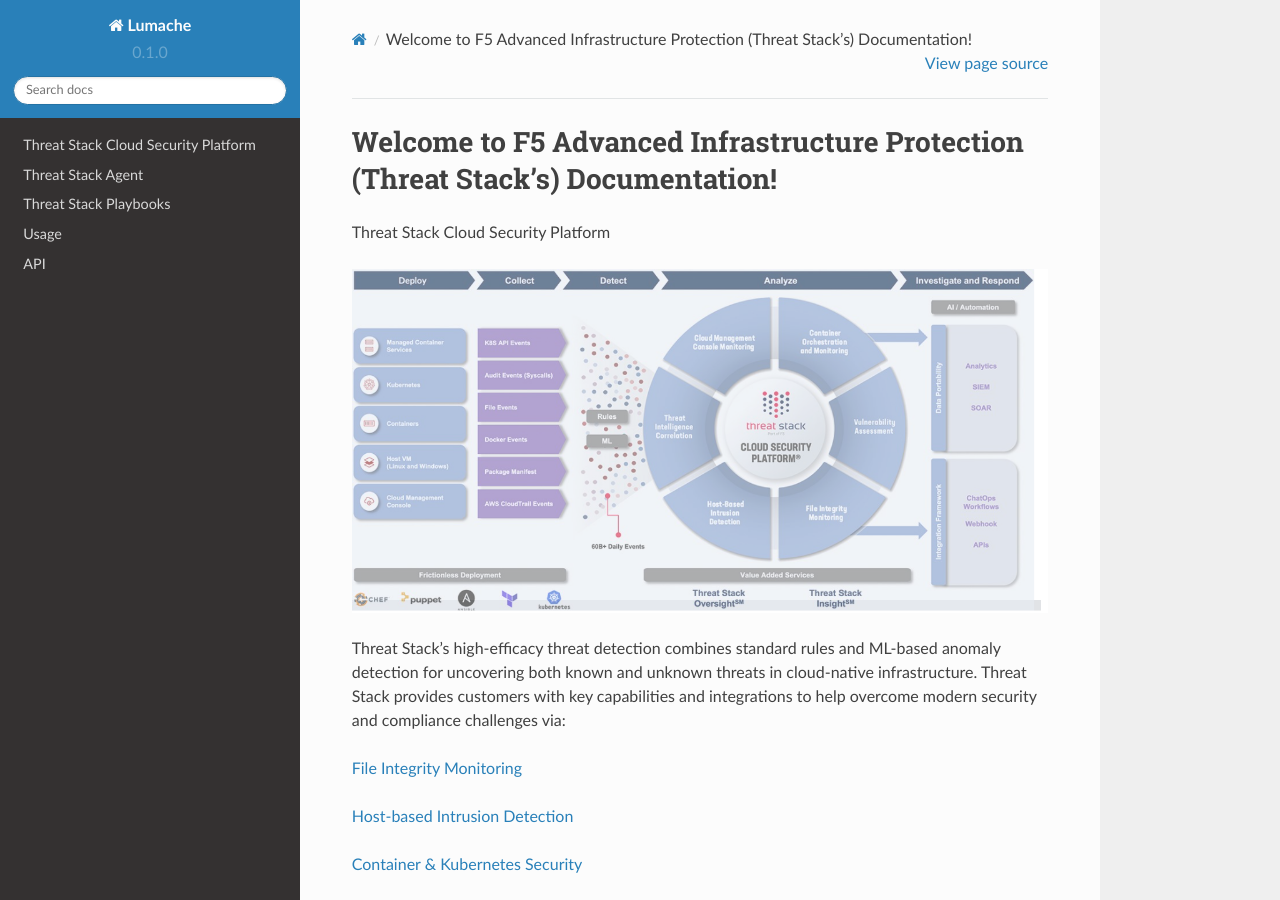
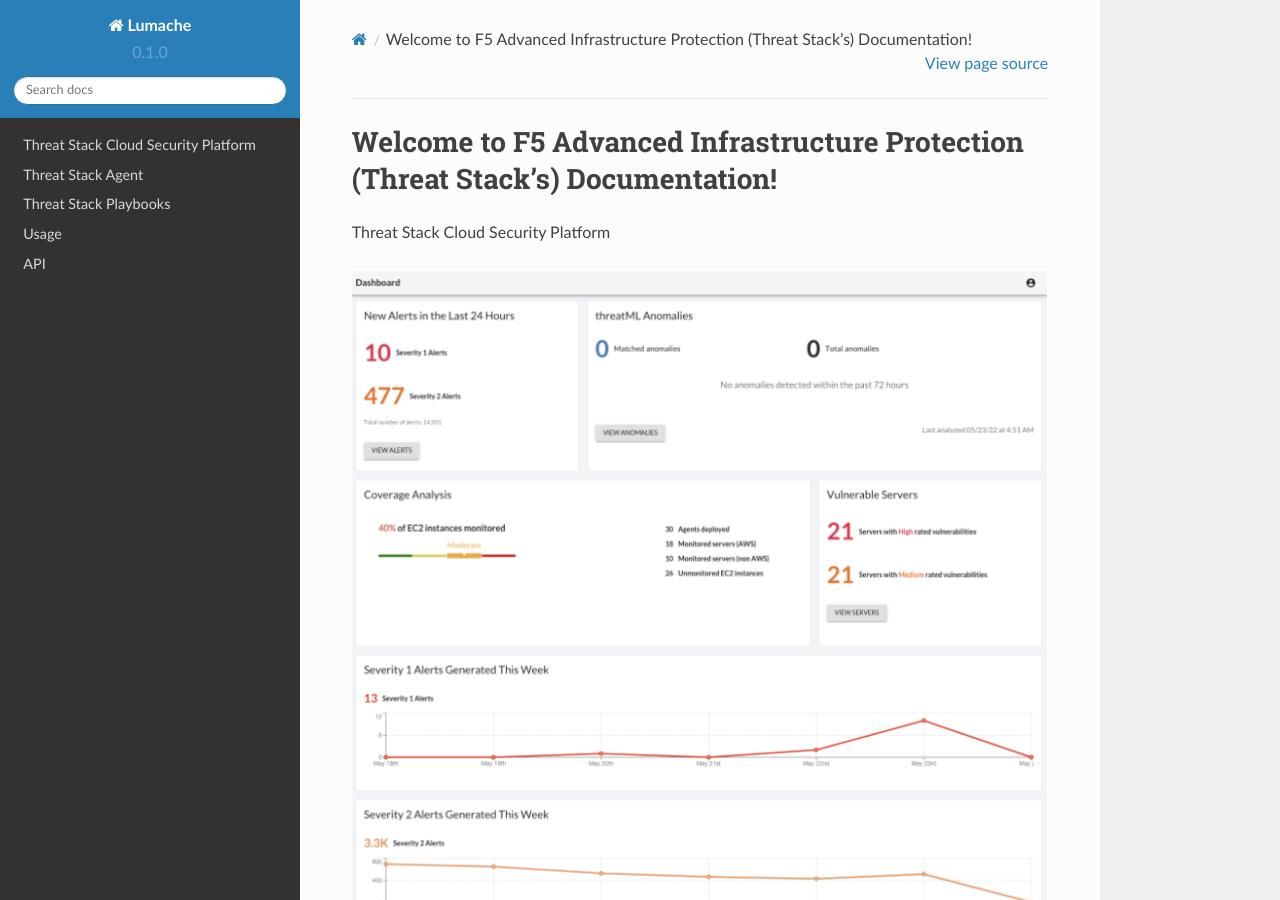
Before and after one commit to skrizzy16/rtdtest94, a Sphinx documentation site: the page built from docs/source/index.rst, in a window 1280 px wide and 900 px high. Built offline with Sphinx 7.4.7 and the Read the Docs theme 2.0.0, drawn with Linux system fonts in a browser that asks for light colours.

Commit message:
Update index.rst

```diff
--- a/docs/source/index.rst
+++ b/docs/source/index.rst
@@ -3,7 +3,7 @@ Welcome to F5 Advanced Infrastructure Protection (Threat Stack's) Documentation!
 
 Threat Stack Cloud Security Platform
 
-.. image:: images/Architecture.png
+.. image:: /images/Dashboard.png
    :width: 700
 
 Threat Stack’s high-efficacy threat detection combines standard rules and ML-based anomaly detection for uncovering both known and unknown threats in cloud-native infrastructure. Threat Stack provides customers with key capabilities and integrations to help overcome modern security and compliance challenges via:
```
